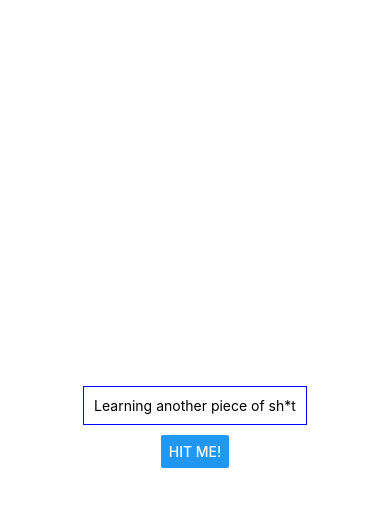
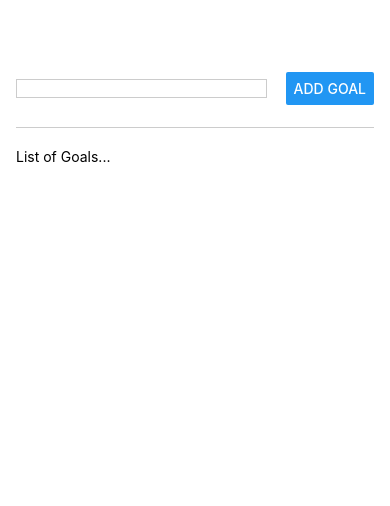
Before and after one commit to Vicviral/Hello-React-, a React Native app: screen / in a window 390 px wide. Shown: the top 506 px of the page. Built offline with nearby package versions, Linux system fonts and the light colour scheme.

Commit message:
Feat: design UI

```diff
--- a/App.js
+++ b/App.js
@@ -1,23 +1,45 @@
-import { StyleSheet, Text, View, Button } from "react-native";
+import { StyleSheet, Text, View, Button, TextInput } from "react-native";
 
 export default function App() {
   return (
-    <View style={styles.container}>
-      <Text
-        style={{ margin: 10, padding: 10, borderColor: "blue", borderWidth: 1 }}
-      >
-        Learning another piece of sh*t
-      </Text>
-      <Button title="Hit Me!" />
+    <View style={styles.appContainer}>
+      <View style={styles.goalsInputContainer}>
+        <TextInput style={styles.primaryTextInput} />
+        <Button title="Add Goal" />
+      </View>
+
+      <View style={styles.goalsContainer}>
+        <Text>List of Goals...</Text>
+      </View>
     </View>
   );
 }
 
 const styles = StyleSheet.create({
-  container: {
+  appContainer: {
+    paddingTop: 50,
+    paddingHorizontal: 16,
     flex: 1,
-    backgroundColor: "#fff",
+  },
+
+  goalsInputContainer: {
+    flexDirection: "row",
+    justifyContent: "space-between",
     alignItems: "center",
-    justifyContent: "center",
+    borderBottomColor: "#cccccc",
+    borderBottomWidth: 1,
+    marginBottom: 20,
+    flex: 1,
+  },
+
+  primaryTextInput: {
+    borderColor: "#cccccc",
+    borderWidth: 1,
+    width: "70%",
+    paddingHorizontal: 8,
+  },
+
+  goalsContainer: {
+    flex: 9,
   },
 });
```
